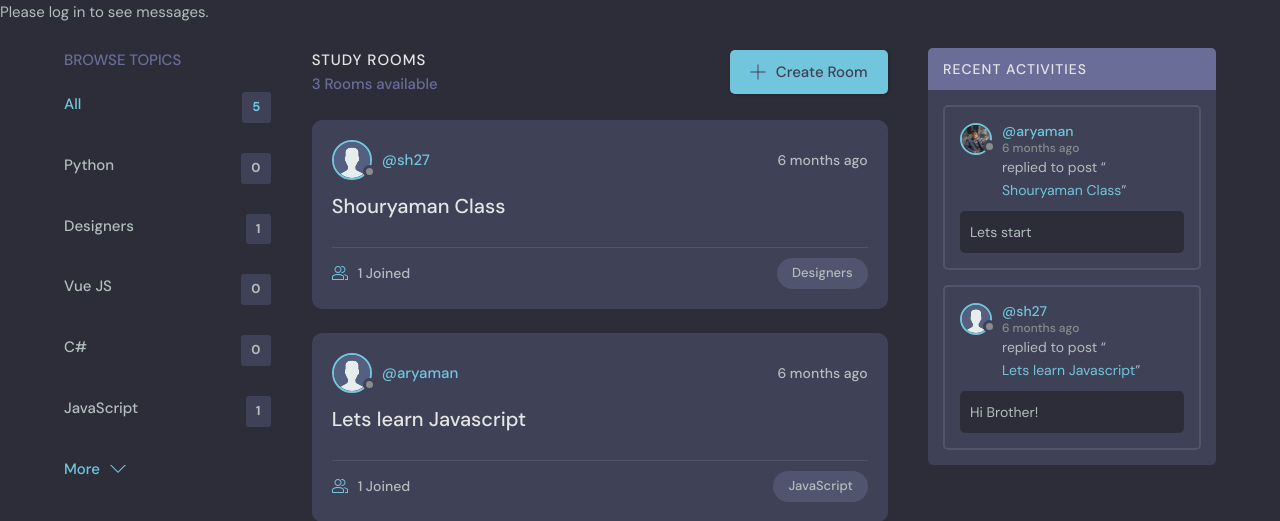
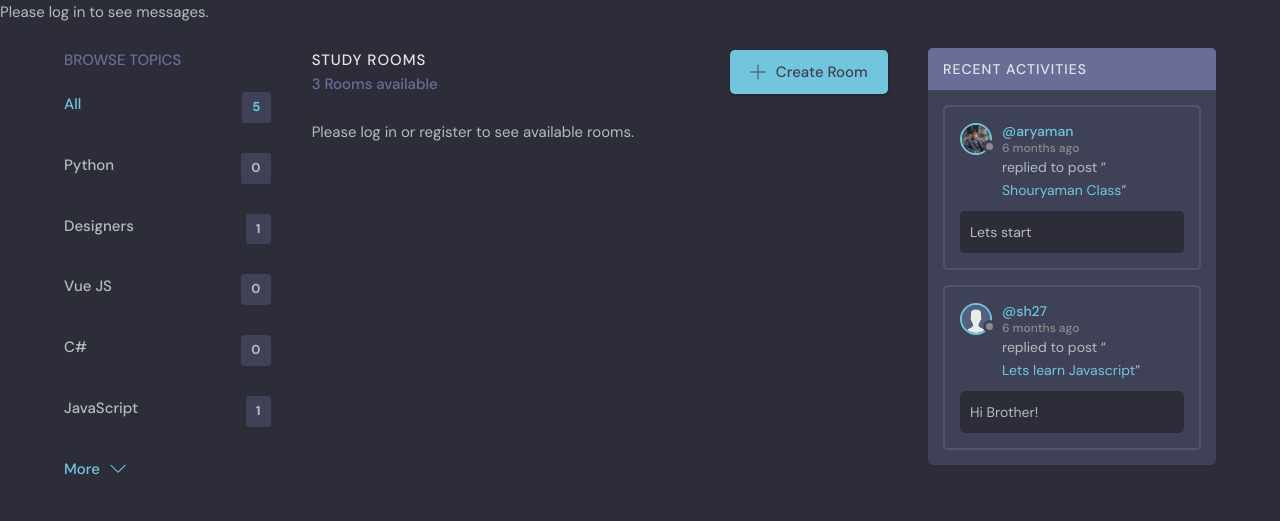
Before and after one commit to AryamanPurohit/SBVercel, a Django app: page / in a window 1280 px wide. Shown: the part 76-597 px from the top of the page. After the commit the page ends 551 px from the top, so only its background shows below. Run offline with Django 3.2, Linux system fonts and the light colour scheme; data comes from the database, SQL or seed files in the repository.

Commit message:
Update feed_component.html

```diff
--- a/base/templates/base/feed_component.html
+++ b/base/templates/base/feed_component.html
@@ -1,6 +1,6 @@
 {% load static %}
 
-
+{% if request.user.is_authenticated %}
 {% for room in rooms %}
 <div class="roomListRoom">
     <div class="roomListRoom__header">
@@ -40,3 +40,7 @@
     </div>
 </div>
 {% endfor %}
+
+{% else %}
+    <p>Please log in or register to see available rooms.</p>
+{% endif %}
```
